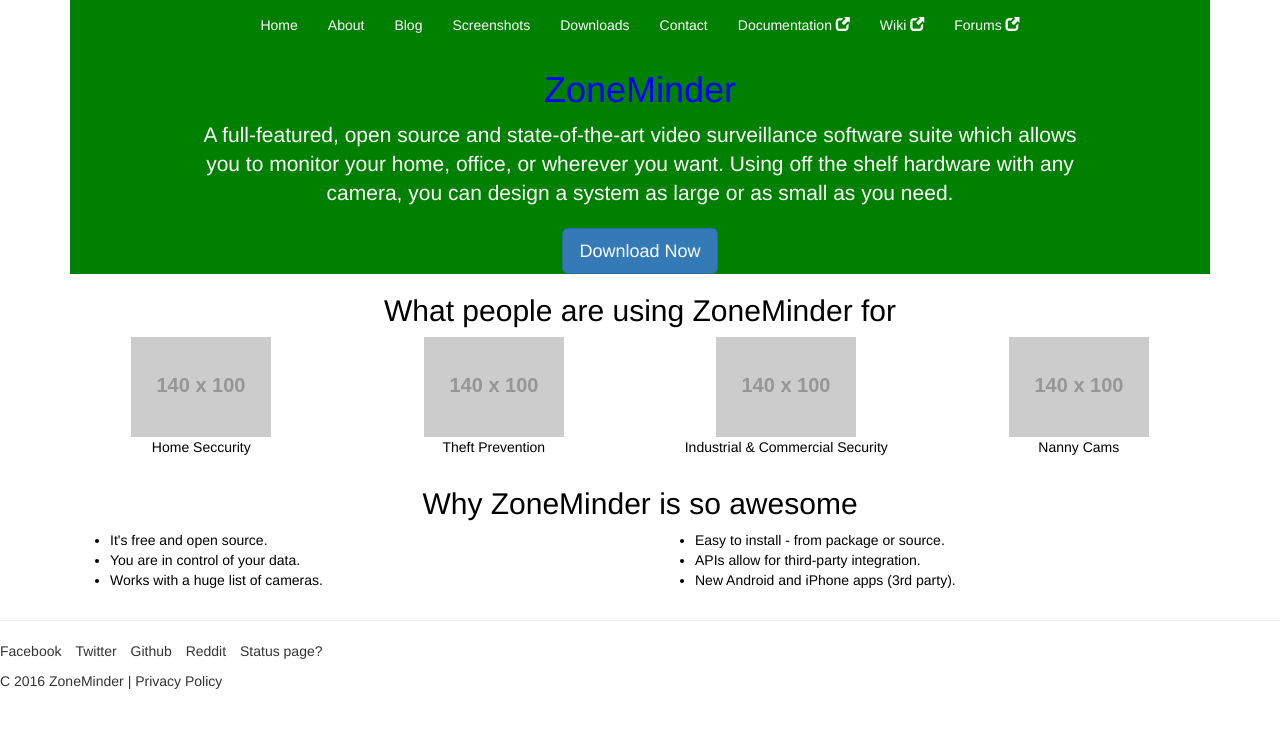
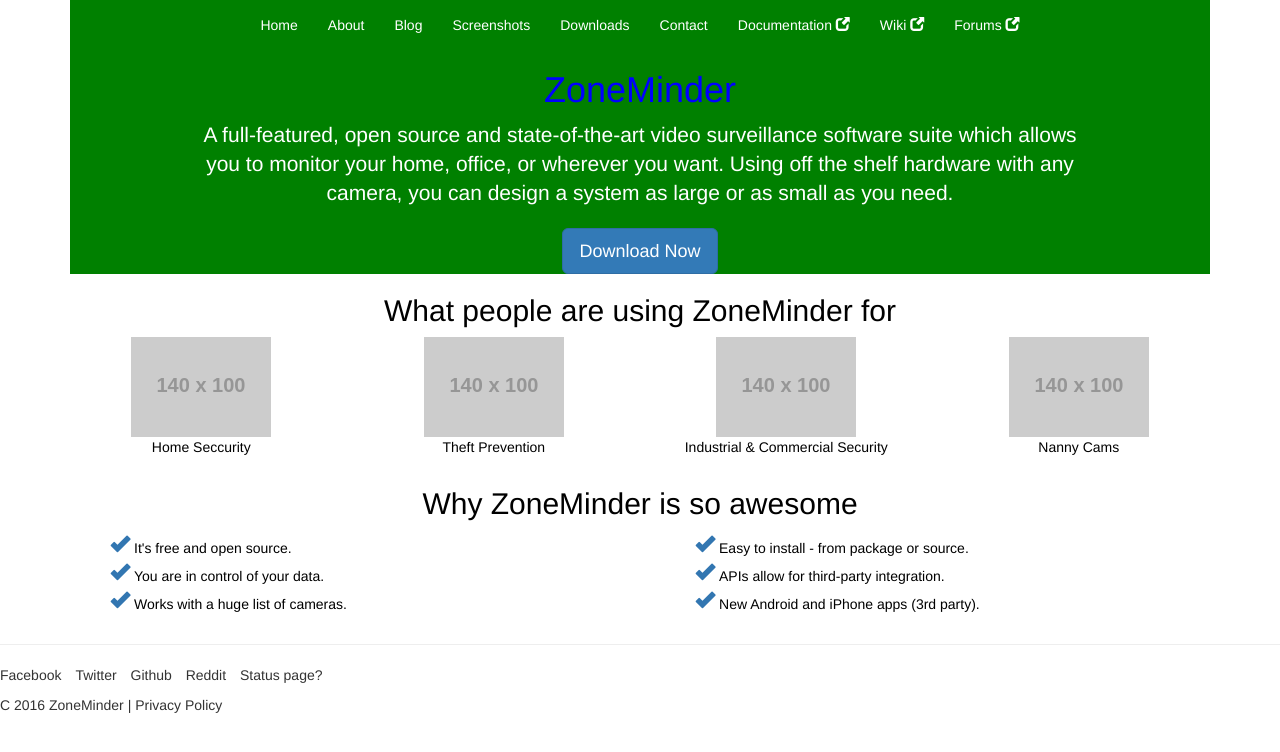
Before and after one commit to ZoneMinder/zoneminder.github.io, a Jekyll site: the page built from index.html, in a window 1280 px wide. Shown: the top 752 px of the page. Built offline with Jekyll 4.4.1, drawn with Linux system fonts in a browser that asks for light colours; nearby versions of some CDN libraries; comment, search, counter and statistics services are not loaded.

Commit message:
Change bullet points in info list

```diff
--- a/css/main.css
+++ b/css/main.css
@@ -38,4 +38,20 @@
 
 #info ul {
 	text-align: left;
+
 }
+
+#info li {
+	display: block;
+}
+
+#info li:before {
+	content: "";
+    font-family: 'Glyphicons Halflings';
+    font-size: 19px;
+    margin-top: 4px;
+	margin-right: 5px;
+	position: relative;
+	font-weight: bold;
+    color: #3276B1;
+}
```
